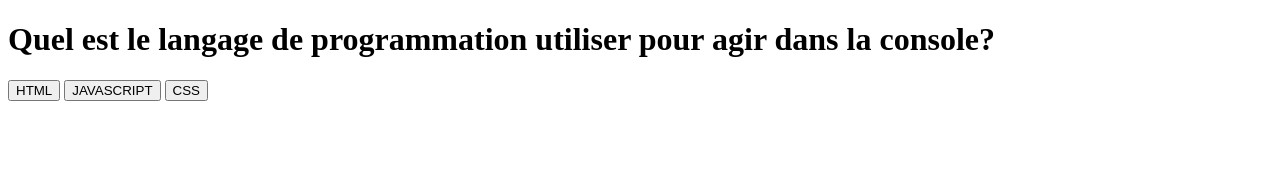
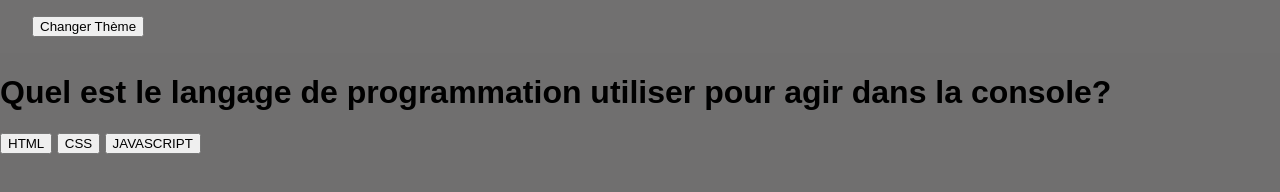
Before and after one commit to Sata6938/examenweb-sujet-3, a plain HTML site: page 1question1.html in a window 1280 px wide. Drawn offline with Linux system fonts and the light colour scheme.

Commit message:
dhfzejchyvz

```diff
--- a/1question1.html
+++ b/1question1.html
@@ -4,12 +4,16 @@
     <meta charset="UTF-8">
     <meta name="viewport" content="width=device-width, initial-scale=1.0">
     <title>Document</title>
+    <link rel="stylesheet" href="style.css">
 </head>
+<header>
+    <button id="bouton50">Changer Thème</button>
+</header>
 <body>
     <h1 id="titre-principal">Quel est le langage de programmation utiliser pour agir dans la console? </h1>
-<button id="bouton5">HTML</button>
-<button id="bouton4">JAVASCRIPT</button>
-<button id="bouton3">CSS</button>
+<button id="btn1" class="reponse" data-correct="false">HTML</button>
+<button id="btn2" class="reponse" data-correct="false">CSS</button>
+<button id="btn3" class="reponse" data-correct="true">JAVASCRIPT</button>
 <script src="script.js"></script>
 </body>
 </html>
```
Also changed, not shown: 1question2.html (+7 -3 lines), 1 other file.
